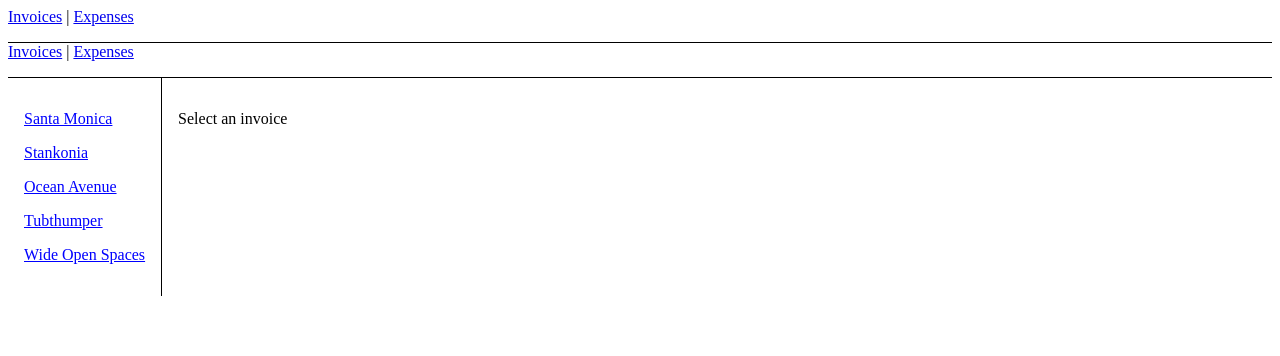
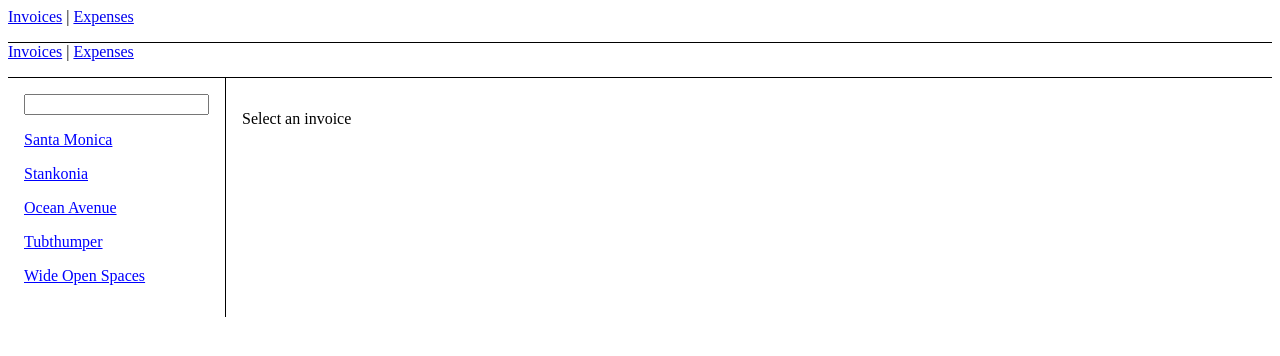
Before and after one commit to adrianoabreu/devsuperior-tutorial-react-router-dom, a React (Vite) app: page /invoices in a window 1280 px wide. Shown: the top 356 px of the page. Built offline with nearby package versions, Linux system fonts and the light colour scheme.

Commit message:
ReactJS - Filtrando barra de navegacao com parametros de busca

```diff
--- a/src/routes/Invoices/index.tsx
+++ b/src/routes/Invoices/index.tsx
@@ -1,10 +1,12 @@
-import { NavLink, Outlet } from "react-router-dom";
+import { NavLink, Outlet, useSearchParams } from "react-router-dom";
 import { getInvoices } from "../../data";
 import './styles.css';
 
 export default function Invoices() {
 
     let invoices = getInvoices();
+
+    let [searchParams, setSearchParams] = useSearchParams();
 
     return (
         <div style={{ display: "flex" }}>
@@ -14,7 +16,28 @@
                     padding: "1rem",
                 }}
             >
-                {invoices.map((invoice) => (
+                <input
+                    value={searchParams.get("name") || ""}
+                    onChange={(event) => {
+                        let name = event.target.value;
+                        if (name) {
+                            setSearchParams({ name });
+                        } else {
+                            setSearchParams({});
+                        }
+                    }}
+                />
+
+                {invoices
+                .filter((invoice) => {
+                    let name = searchParams.get("name");
+                    if (!name) {
+                        return true;
+                    }
+                    let invoiceName = invoice.name.toLowerCase();
+                    return invoiceName.startsWith(name.toLowerCase());
+                  })
+                .map((invoice) => (
                     <NavLink
                         className={({ isActive }) => isActive ? "dblock nav-red" : "dblock nav-blue"}
                         to={`/invoices/${invoice.number}`}
```
